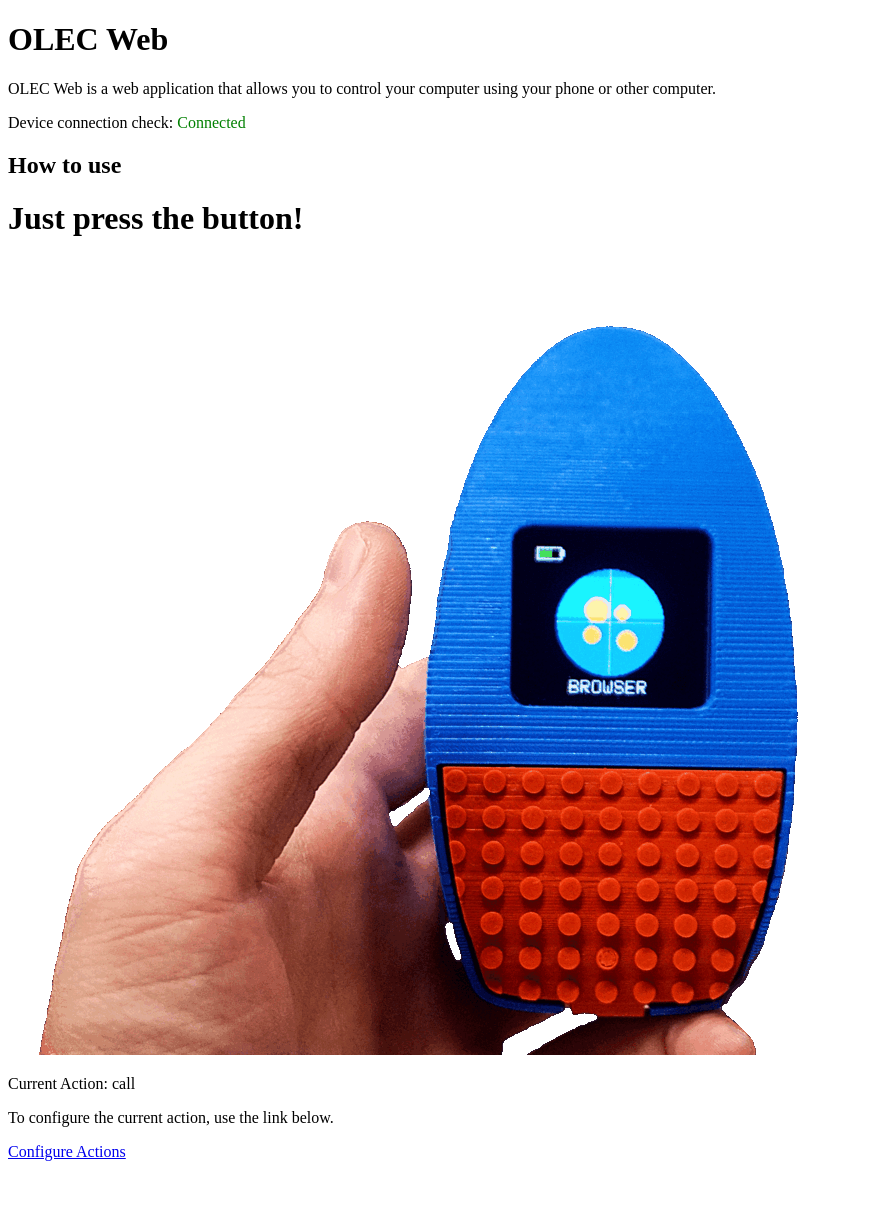
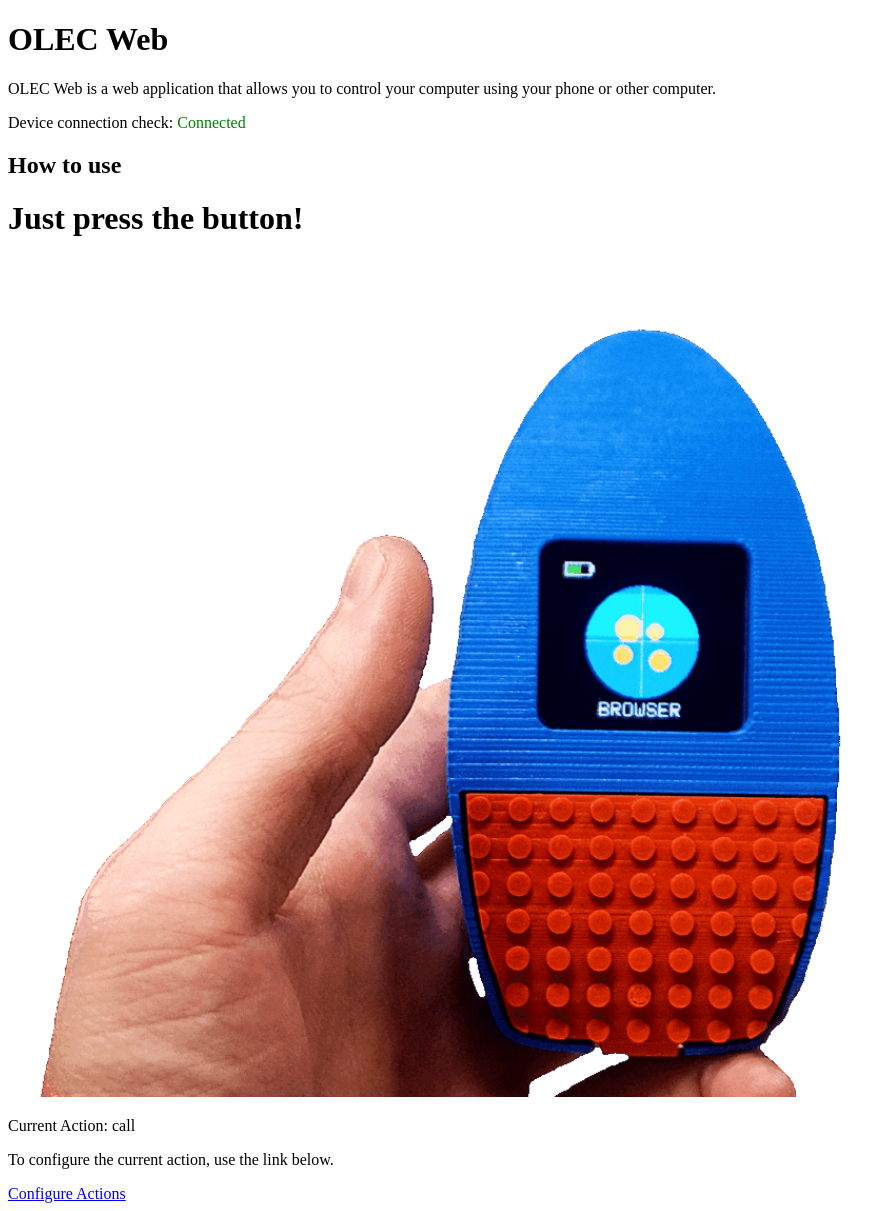
Before and after one commit to SirSerow/smart_switch, a Flask app: page / in a window 1280 px wide. Shown: the whole page, without its empty margins (0-896 px from the left). Before the commit the page ends 1161 px from the top, so only its background shows below. Run offline with Flask 3, Linux system fonts and the light colour scheme.

Commit message:
maximized

```diff
--- a/src/templates/index.html
+++ b/src/templates/index.html
@@ -9,6 +9,11 @@
         }
         .disconnected {
             color: red;
+        }
+        /* Set the CSS for the image to adapt to the window size */
+        img {
+            width: 100%;
+            height: auto;
         }
     </style>
 </head>
```
Also changed, not shown: 1 other file.
